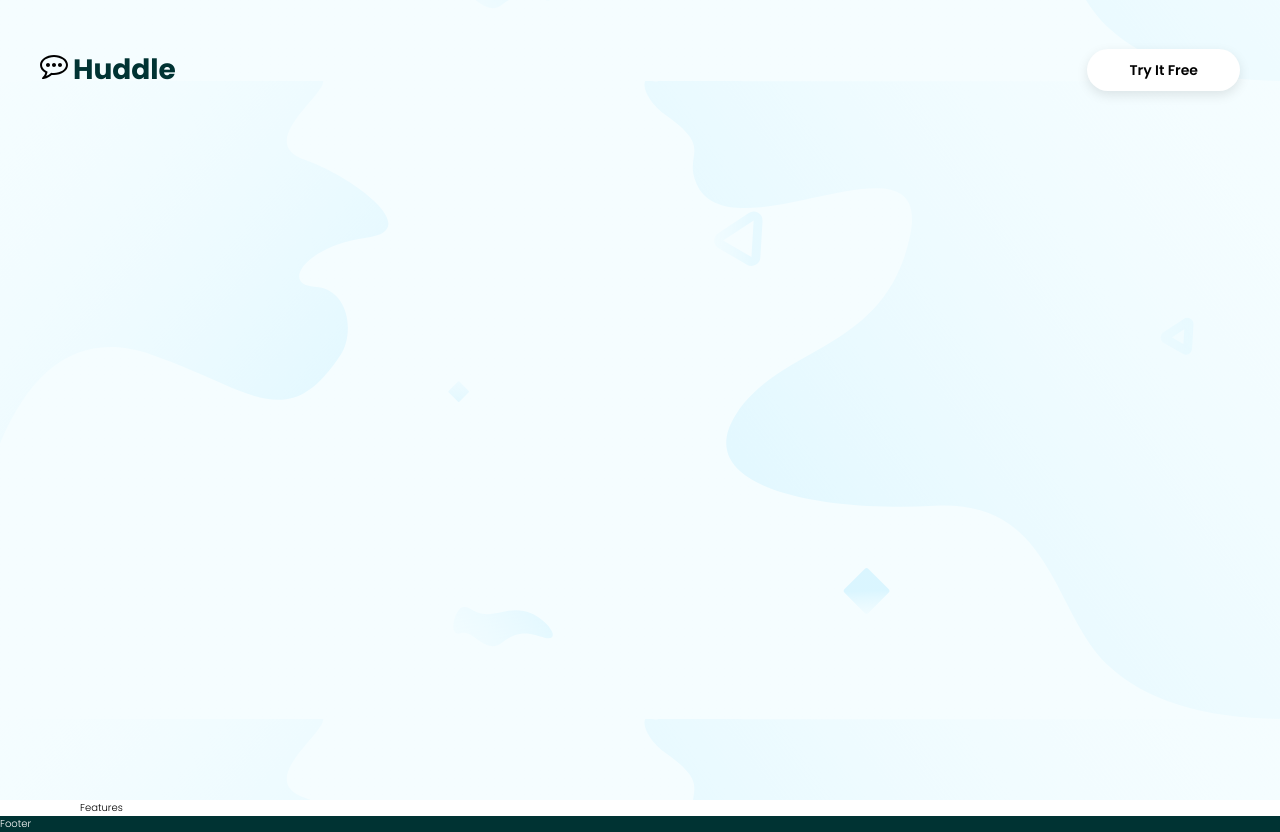
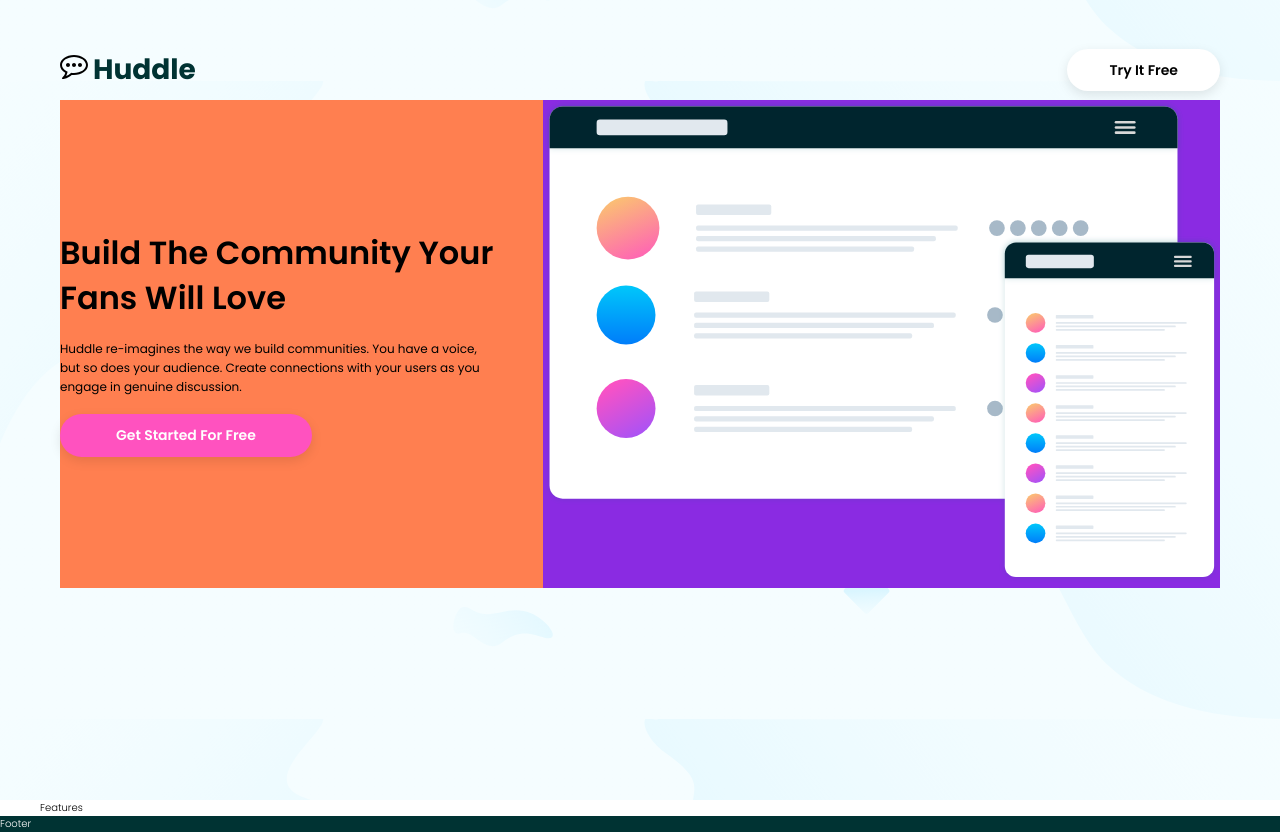
Before and after one commit to stormrageqb/Huddle, a React (Vite) app: page / in a window 1280 px wide. Built offline with nearby package versions, Linux system fonts and the light colour scheme.

Commit message:
Add HeroText component and HeroImg component and style HeroText component and make dynamic buttons passed via props

```diff
--- a/src/components/Button.jsx
+++ b/src/components/Button.jsx
@@ -1,7 +1,7 @@
-import { StyledButton } from "./styles/Button.styled";
+// import { StyledButton } from "./styles/Button.styled";
 
-const Button = () => {
-  return <StyledButton>Try It Free</StyledButton>;
-};
+// const Button = () => {
+//   return <StyledButton>Try It Free</StyledButton>;
+// };
 
-export default Button;
+// export default Button;
--- a/src/components/Header.jsx
+++ b/src/components/Header.jsx
@@ -1,11 +1,44 @@
 import styled from "styled-components";
-import Button from "./Button";
+import { StyledButton } from "./styles/Button.styled";
+// import Button from "./Button";
+
 import { StyledHeader } from "./styles/Header.styled";
 
 const StyledToolbar = styled.div`
+  grid-column: 1 / -1;
   display: flex;
   align-items: center;
   justify-content: space-between;
+`;
+
+const StyledHeroText = styled.div`
+  display: flex;
+  flex-direction: column;
+  gap: 1.8rem;
+  grid-column: 1 / 6;
+  background-color: coral;
+  padding-right: 5rem;
+  justify-content: center;
+  h1 {
+    font-weight: 600;
+    color: #000;
+    line-height: 1.4;
+    font-size: 3.2rem;
+  }
+
+  p {
+    font-size: 1.2rem;
+    font-weight: 400;
+  }
+`;
+
+const StyledHeroImages = styled.div`
+  grid-column: 6 / -1;
+  background-color: blueviolet;
+
+  img {
+    width: 100%;
+  }
 `;
 
 const Header = () => {
@@ -19,9 +52,21 @@ const Header = () => {
           <h1>Huddle</h1>
         </div>
         <div>
-          <Button></Button>
+          <StyledButton>Try It Free</StyledButton>
         </div>
       </StyledToolbar>
+      <StyledHeroText>
+        <h1>Build The Community Your Fans Will Love</h1>
+        <p>
+          Huddle re-imagines the way we build communities. You have a voice, but
+          so does your audience. Create connections with your users as you
+          engage in genuine discussion.
+        </p>
+        <StyledButton primary>Get Started For Free</StyledButton>
+      </StyledHeroText>
+      <StyledHeroImages>
+        <img src="public/illustration-mockups.svg" />
+      </StyledHeroImages>
     </StyledHeader>
   );
 };
--- a/src/components/styles/Button.styled.jsx
+++ b/src/components/styles/Button.styled.jsx
@@ -19,4 +19,13 @@ export const StyledButton = styled.a`
     color: #888;
     box-shadow: rgba(0, 0, 0, 0.1) 0px 0.2rem 0.6rem;
   }
+
+  ${(props) =>
+    props.primary &&
+    `
+      background: hsl(322, 100%, 66%);
+      color: #fff;
+      padding: 1rem 5.6rem;
+      align-self: flex-start
+    `}
 `;
--- a/src/components/styles/GridContainer.styled.jsx
+++ b/src/components/styles/GridContainer.styled.jsx
@@ -5,7 +5,7 @@ export const StyledGridContainer = styled.div`
   grid-template-rows: 100vh min-content min-content;
   grid-template-columns:
     [full-start] minmax(4rem, 1fr) [center-start] repeat(
-      8,
+      10,
       [col-start] minmax(min-content, 14rem) [col-end]
     )
     [center-end] minmax(4rem, 1fr) [full-end];
--- a/src/components/styles/Header.styled.jsx
+++ b/src/components/styles/Header.styled.jsx
@@ -10,18 +10,17 @@ export const StyledHeader = styled.header`
     url(public/bg-hero-desktop.svg);
   background-size: contain;
   background-position: center;
-  padding: 4rem;
+  padding: 4rem 6rem;
   display: grid;
   grid-template-rows: 6rem min-content;
-  /* grid-template-columns: 40% 60%; */
-
+  grid-template-columns: repeat(12, 1fr);
   svg {
     height: 2.8rem;
     width: 2.8rem;
     margin-right: 0.5rem;
   }
 
-  h1 {
+  & h1 {
     color: ${({ theme }) => theme.color.footer};
     display: inline-block;
     font-size: 2.8rem;
```
